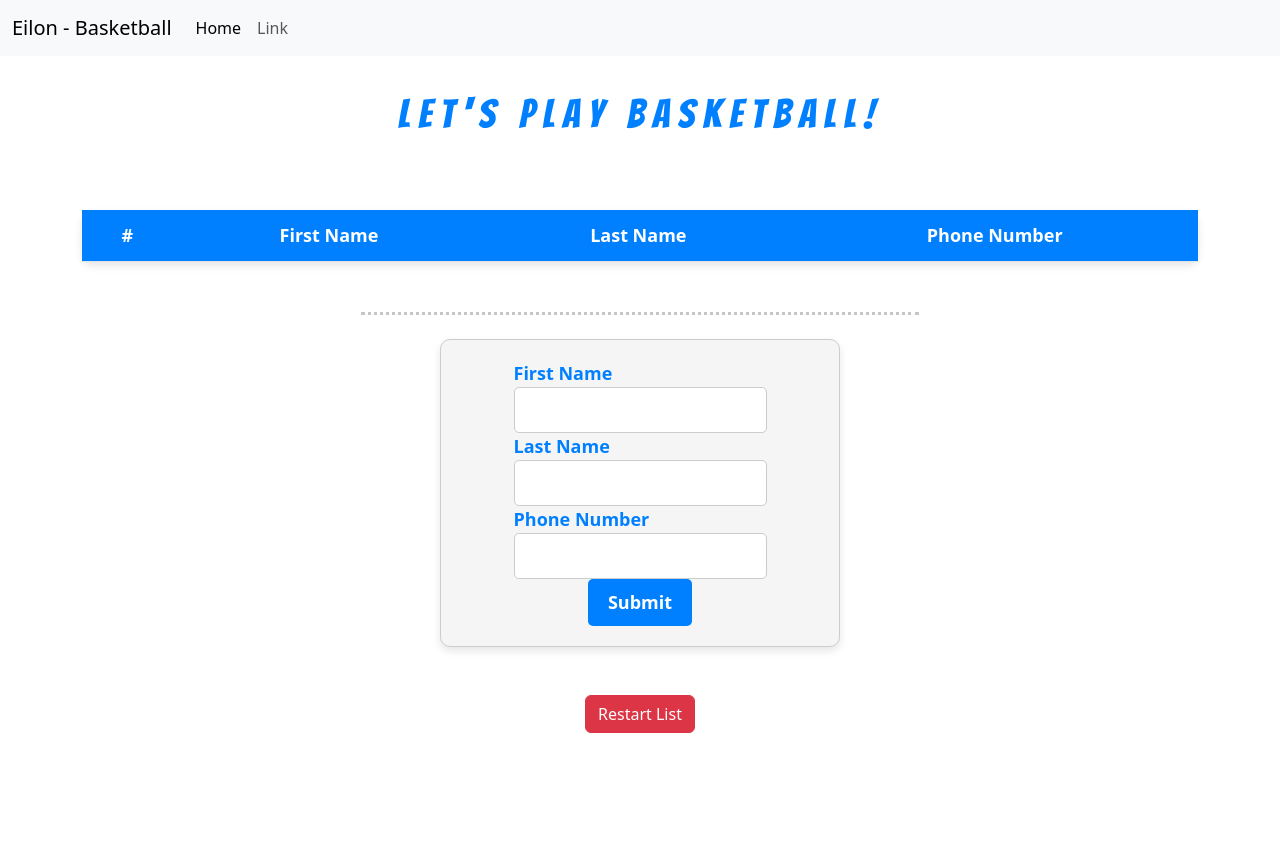
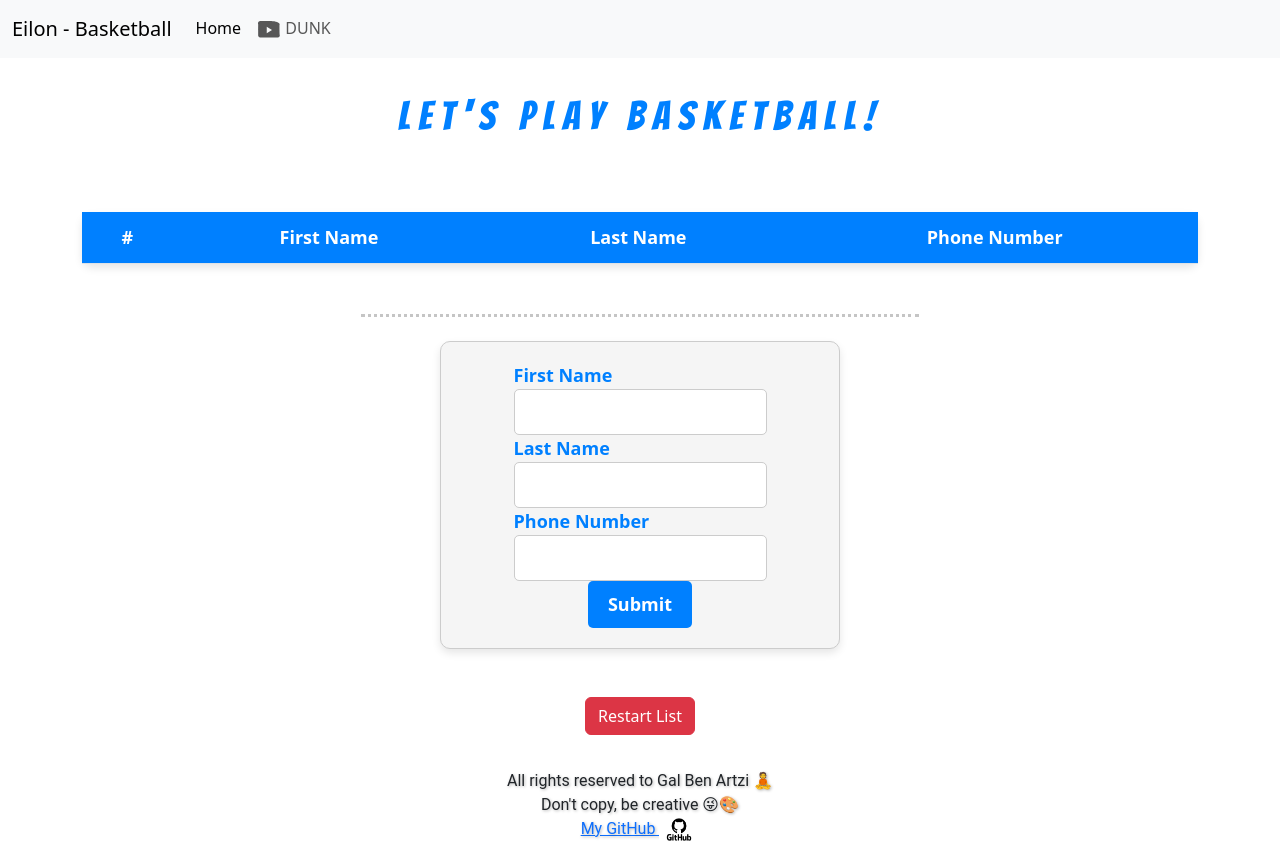
Before and after one commit to BenArtzi4/Basketball-players-management, a website: page public/index.html in a window 1280 px wide. Before the commit the page ends 800 px from the top, so only its background shows below. Drawn offline with nearby package versions, Linux system fonts and the light colour scheme; some packages are replaced by stand-ins of ours; no server answers; a script that the page names is missing.

Commit message:
add link to my github

```diff
--- a/app.js
+++ b/app.js
@@ -28,6 +28,9 @@ app.use(
 );
 
 app.use(express.json());
+
+// Serve static files from the "images" directory
+app.use(express.static("images"));
 
 // Function to check if the phone number is valid
 function isValidPhoneNumber(phoneNumber) {
--- a/public/index.html
+++ b/public/index.html
@@ -17,6 +17,11 @@
     <link
       rel="stylesheet"
       href="https://fonts.googleapis.com/css2?family=Bangers&display=swap"
+    />
+
+    <link
+      rel="stylesheet"
+      href="https://fonts.googleapis.com/css2?family=Pacifico&family=Fredoka+One&display=swap"
     />
 
     <title>Document</title>
@@ -92,6 +97,20 @@
       </button>
     </div>
 
+    <!-- Footer section -->
+    <footer class="container mt-4">
+      All rights reserved to Gal Ben Artzi 🧘<br />
+      Don't copy, be creative 😜🎨<br />
+
+      <a href="https://github.com/BenArtzi4" target="_blank" rel="noopener">
+        My GitHub
+        <img
+          class="github-icon"
+          src="images/github-icon.png"
+          alt="GitHsdaub Icon"
+        />
+      </a>
+    </footer>
     <div
       class="modal fade"
       id="phoneErrorModal"
--- a/public/navbar.html
+++ b/public/navbar.html
@@ -18,7 +18,26 @@
           <a class="nav-link active" aria-current="page" href="#">Home</a>
         </li>
         <li class="nav-item">
-          <a class="nav-link" href="#">Link</a>
+          <a
+            class="nav-link"
+            href="https://www.youtube.com/watch?v=ORfjgE6n2Pc&ab_channel=GoldenHoops"
+            target="_blank"
+            rel="noopener"
+          >
+            <svg
+              xmlns="http://www.w3.org/2000/svg"
+              width="24"
+              height="24"
+              fill="currentColor"
+              class="bi bi-youtube"
+              viewBox="0 0 16 16"
+            >
+              <path
+                d="M15.215 4.25a1.742 1.742 0 0 0-1.228-1.229C12.713 2 8 2 8 2s-4.713 0-5.987.021A1.742 1.742 0 0 0 .785 4.25C.766 5.524.766 8 .766 8s0 2.476.019 3.75a1.742 1.742 0 0 0 1.229 1.228C3.187 13 8 13 8 13s4.713 0 5.987-.021a1.742 1.742 0 0 0 1.228-1.229C15 10.476 15 8 15 8s0-2.476-.019-3.75zM6.5 10.1V5.9L10 8l-3.5 2.1z"
+              />
+            </svg>
+            DUNK
+          </a>
         </li>
       </ul>
     </div>
--- a/public/style.css
+++ b/public/style.css
@@ -181,3 +181,25 @@
     transform: translateY(10px);
   }
 }
+/* Custom styles for the footer */
+footer {
+  padding: 10px; /* Smaller padding around the text */
+  font-size: 16px; /* Smaller font size for the text */
+  text-align: center; /* Center-align the text */
+  font-family: "Roboto", cursive; /* Use your special font here */
+  position: relative; /* Set the footer as a positioned element */
+  z-index: 1; /* Ensure the footer stays above other content */
+  text-shadow: 1px 1px 3px rgba(0, 0, 0, 0.3); /* Add a subtle shadow to the text */
+  transition: font-family 0.3s, font-size 0.3s, color 0.3s; /* Add transitions for font changes */
+}
+
+/* Apply styles on hover */
+footer:hover {
+  font-size: 18px; /* Increase font size on hover */
+  color: #0080ff; /* Cool light blue text color */
+}
+/* Style the GitHub icon */
+.github-icon {
+  width: 40px; /* Adjust the width of the GitHub icon */
+  height: auto; /* Allow the height to adjust automatically to preserve the aspect ratio */
+}
```
Also changed, not shown: public/images/github-icon.png (added).
